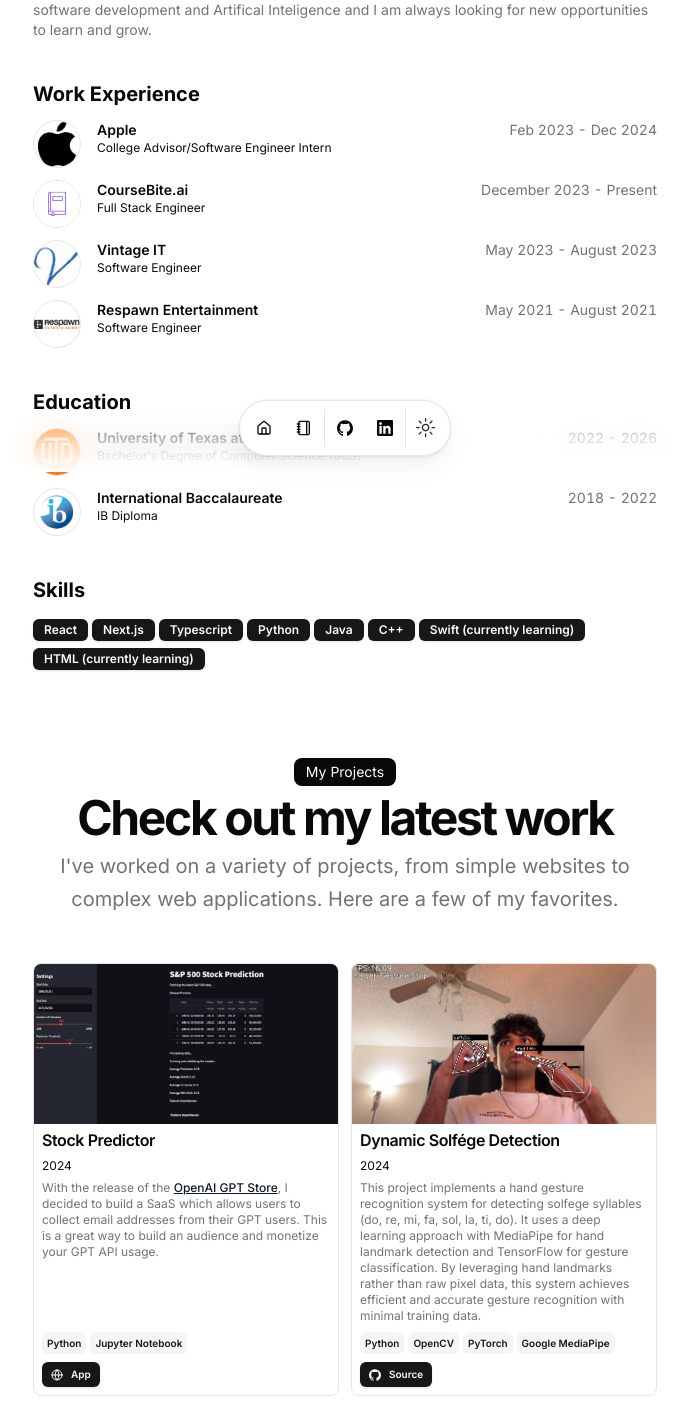
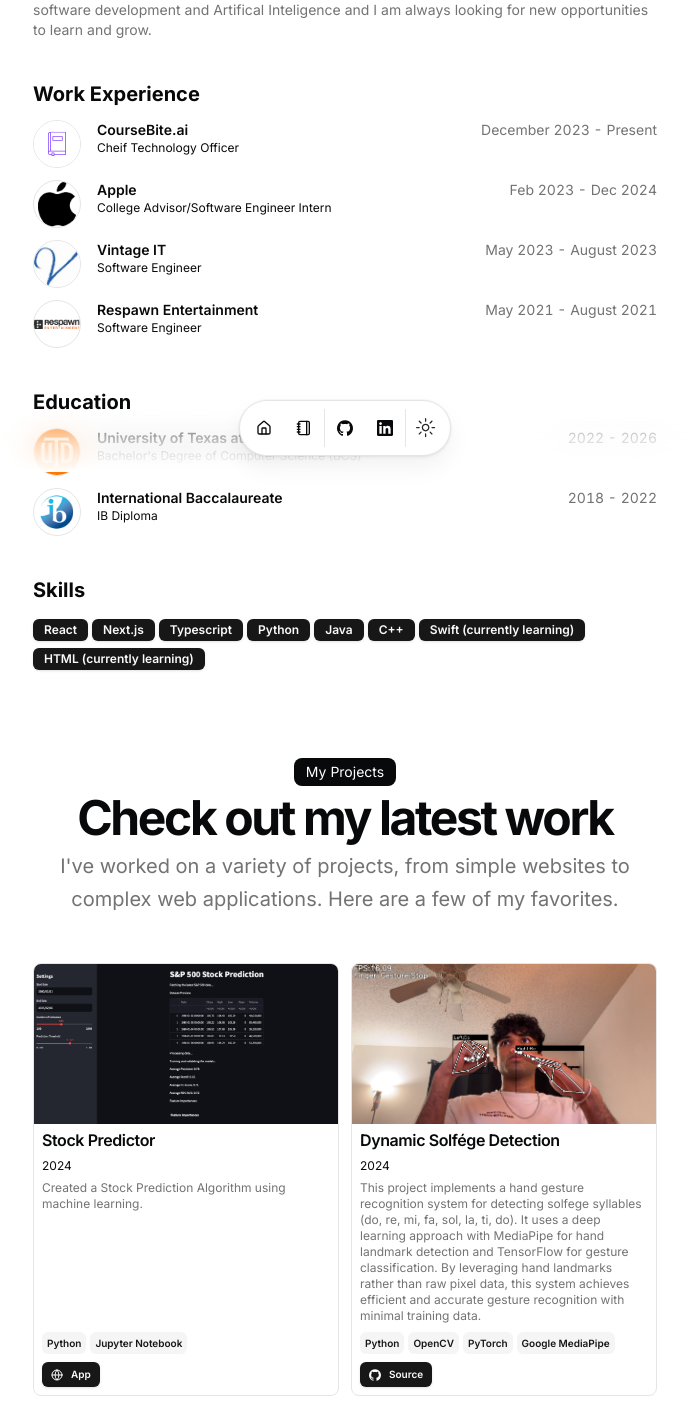
Before and after one commit to se4thvin/Portfolio-site, a Next.js app: page / in a window 1280 px wide. Shown: the part 328-1734 px from the top of the page, without its empty margins (295-983 px from the left). Built offline with nearby package versions, Linux system fonts and the light colour scheme.

Commit message:
updated job description

```diff
--- a/src/data/resume.tsx
+++ b/src/data/resume.tsx
@@ -56,6 +56,18 @@
 
   work: [
     {
+      company: "CourseBite.ai",
+      badges: [],
+      href: "https://coursebite.ai",
+      location: "Dallas, TX",
+      title: "Cheif Technology Officer",
+      logoUrl: "/courseBite.svg",
+      start: "December 2023",
+      end: "Present",
+      description:
+        "I developed a full-stack bug reporting system, designed and implemented animations and responsive landing pages, and created modular, reusable React components for the web app. Leveraging tools like Framer Motion, TypeScript, and Next.js, I ensured seamless UI/UX experiences. With plans to lead the iOS development team, I aim to bridge web and mobile platforms, aligning technical architecture and design consistency across Swift, SwiftUI, and React Native technologies.",
+    },
+    {
       company: "Apple",
       href: "https://www.apple.com",
       badges: [],
@@ -66,18 +78,6 @@
       end: "Dec 2024",
       description:
         "I'm immersed in an environment fostering innovation and personal growth at one of the tech world's frontrunners. In this multifaceted remote role, I balance academic commitments while excelling in customer service and technical support for Apple users. Beyond troubleshooting, I'm actively enhancing my skills in computer science, AI, and cybersecurity, contributing to cutting-edge projects that shape the future of technology.",
-    },
-    {
-      company: "CourseBite.ai",
-      badges: [],
-      href: "https://coursebite.ai",
-      location: "Dallas, TX",
-      title: "Full Stack Engineer",
-      logoUrl: "/courseBite.svg",
-      start: "December 2023",
-      end: "Present",
-      description:
-        "I developed a full-stack bug reporting system, designed and implemented animations and responsive landing pages, and created modular, reusable React components for the web app. Leveraging tools like Framer Motion, TypeScript, and Next.js, I ensured seamless UI/UX experiences. With plans to lead the iOS development team, I aim to bridge web and mobile platforms, aligning technical architecture and design consistency across Swift, SwiftUI, and React Native technologies.",
     },
     {
       company: "Vintage IT",
@@ -129,7 +129,7 @@
       active: true,
       dates: "2024",
       description:
-        "With the release of the [OpenAI GPT Store](https://openai.com/blog/introducing-the-gpt-store), I decided to build a SaaS which allows users to collect email addresses from their GPT users. This is a great way to build an audience and monetize your GPT API usage.",
+        "Created a Stock Prediction Algorithm using machine learning.",
       technologies: [
         "Python",
         "Jupyter Notebook",
```
Also changed, not shown: 1 other file (tests, documents, lock files or other folders).
